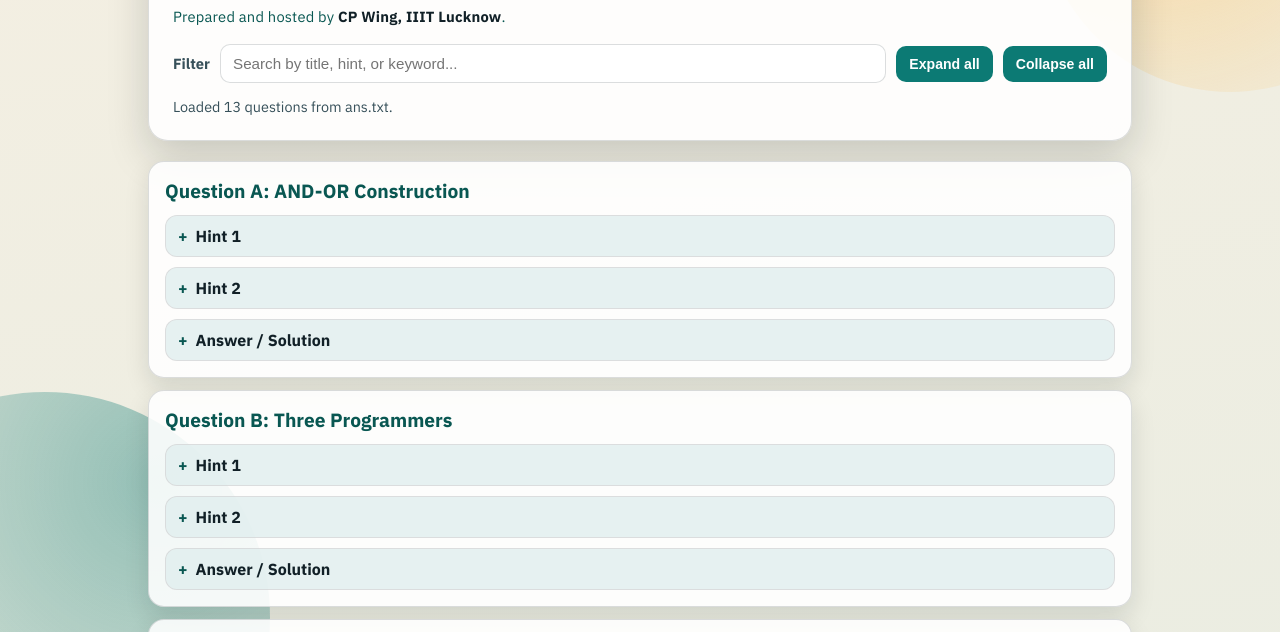
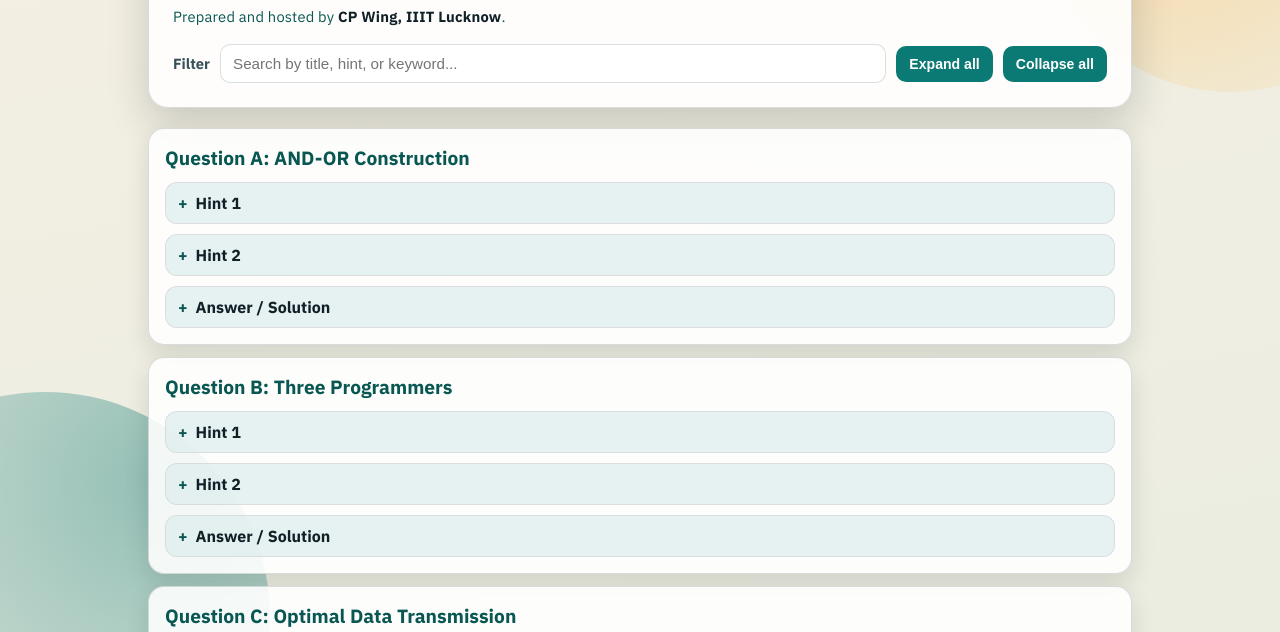
Before and after one commit to Surendra-vishnoi/speedforces, a plain HTML site: page index.html in a window 1280 px wide. Shown: the part 168-800 px from the top of the page. Drawn offline with nearby package versions, Linux system fonts and the light colour scheme.

Commit message:
Update index.html

```diff
--- a/index.html
+++ b/index.html
@@ -32,7 +32,7 @@
           <button id="collapseAll" type="button">Collapse all</button>
         </div>
 
-        <p id="status" class="status">Loading ans.txt...</p>
+        <!-- <p id="status" class="status">Loading ans.txt...</p> -->
       </header>
 
       <section id="questionList" class="question-list" aria-live="polite"></section>
```
